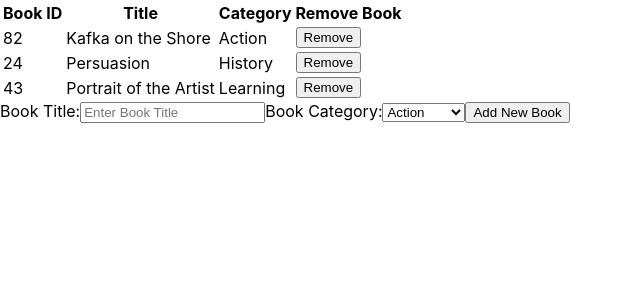
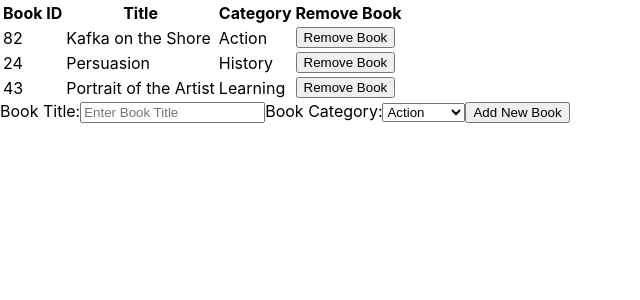
Before and after one commit to rammazzoti2000/bookstore-react, a React (Create React App) app: page / in a window 1280 px wide. Shown: the top 300 px of the page, without its empty margins (0-640 px from the left). Built offline with nearby package versions, Linux system fonts and the light colour scheme.

Commit message:
Change remove button name to Remove Boook

```diff
--- a/src/components/Book.js
+++ b/src/components/Book.js
@@ -12,7 +12,7 @@ const Book = ({ book, handleRemoveBook }) => (
         className="delete"
         onClick={handleRemoveBook}
       >
-        Remove
+        Remove Book
       </button>
     </td>
   </tr>
```
